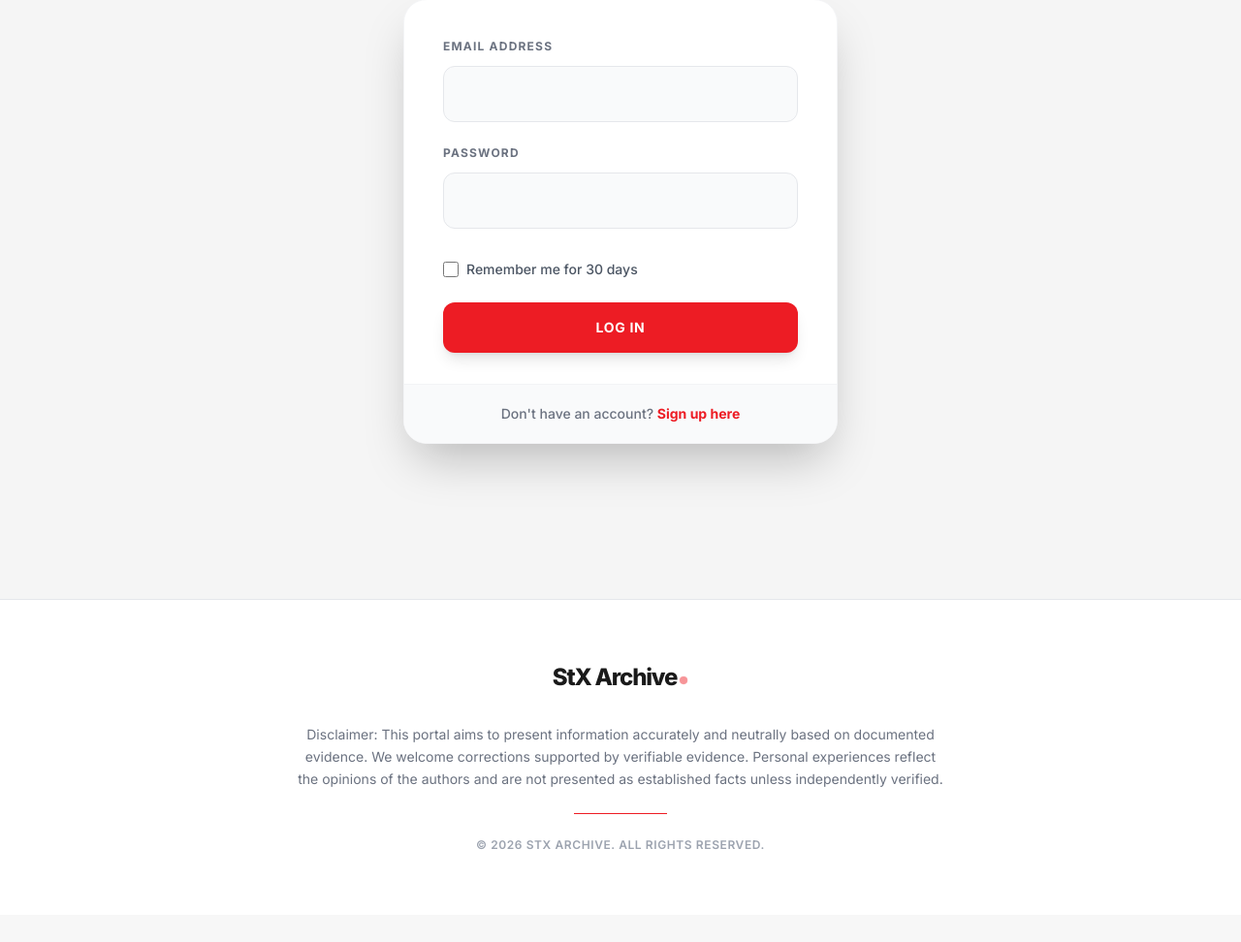
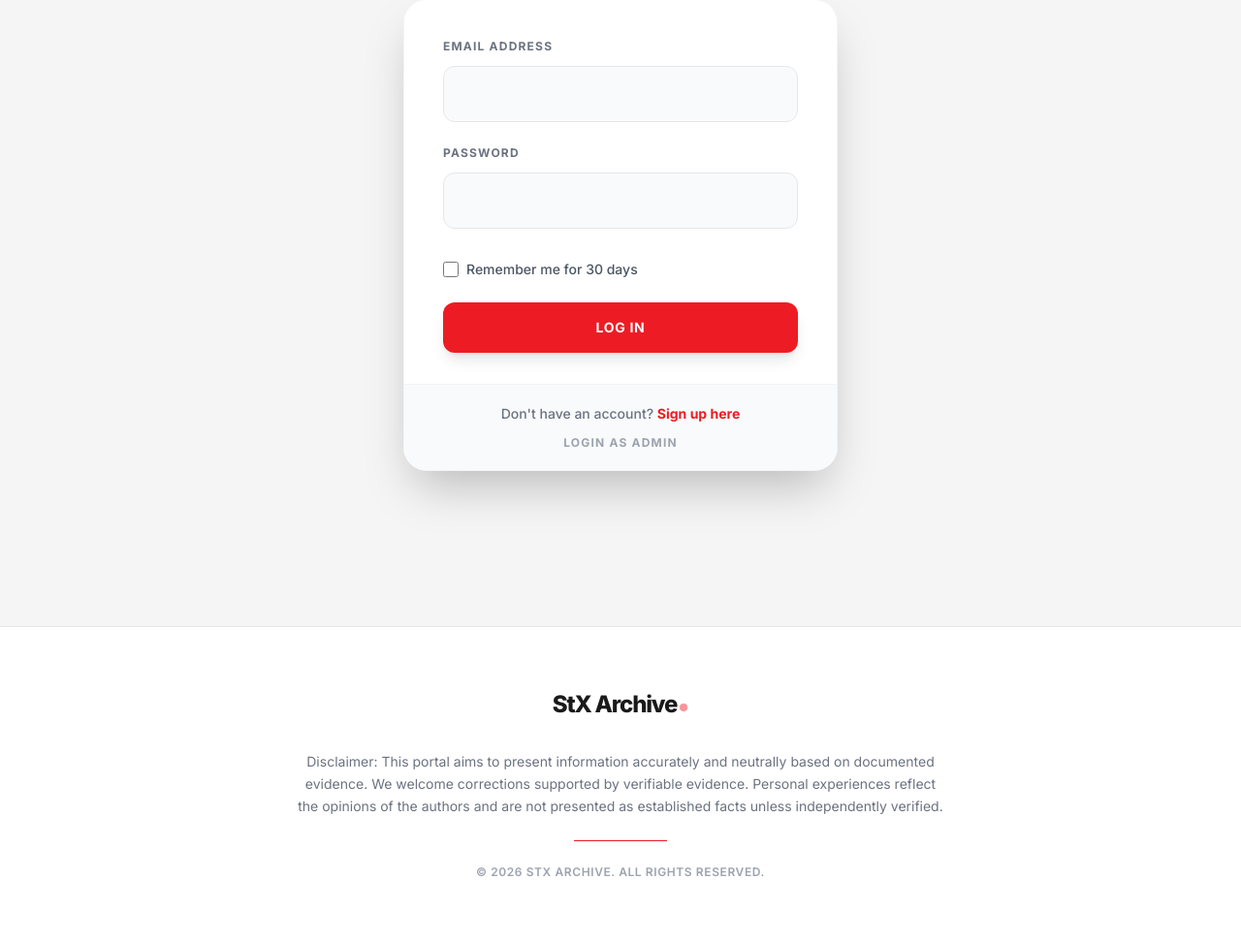
Before and after one commit to stxarchives/StX-Archives, a Flask app: page /login in a window 1280 px wide. Shown: the part 309-1281 px from the top of the page at 97% size. Before the commit the page ends 1185 px from the top, so only its background shows below. Run offline with Flask 3, Linux system fonts and the light colour scheme; some libraries are stand-ins or nearby versions.

Commit message:
Feat: Add fake admin login button that plays prank audio

```diff
--- a/templates/login.html
+++ b/templates/login.html
@@ -32,11 +32,24 @@
                 </button>
             </form>
         </div>
-        <div class="bg-gray-50 dark:bg-[#111] px-10 py-5 border-t border-gray-100 dark:border-gray-800 text-center">
+        <div class="bg-gray-50 dark:bg-[#111] px-10 py-5 border-t border-gray-100 dark:border-gray-800 text-center flex flex-col gap-3">
             <p class="text-sm font-medium text-gray-500 dark:text-gray-400">
                 Don't have an account? <a href="{{ url_for('signup') }}" class="text-airred hover:text-airdarkred font-bold transition-colors">Sign up here</a>
             </p>
+            <button onclick="playPrank()" class="text-xs font-bold text-gray-400 hover:text-gray-600 dark:hover:text-gray-300 uppercase tracking-widest transition-colors w-max mx-auto">
+                Login as Admin
+            </button>
         </div>
     </div>
 </div>
+
+<audio id="prankAudio" src="{{ url_for('static', filename='music/prank.mp3') }}" preload="auto"></audio>
+
+<script>
+    function playPrank() {
+        const audio = document.getElementById('prankAudio');
+        audio.currentTime = 0;
+        audio.play().catch(e => console.log('Audio playback failed:', e));
+    }
+</script>
 {% endblock %}
```
Also changed, not shown: 1 other file.
